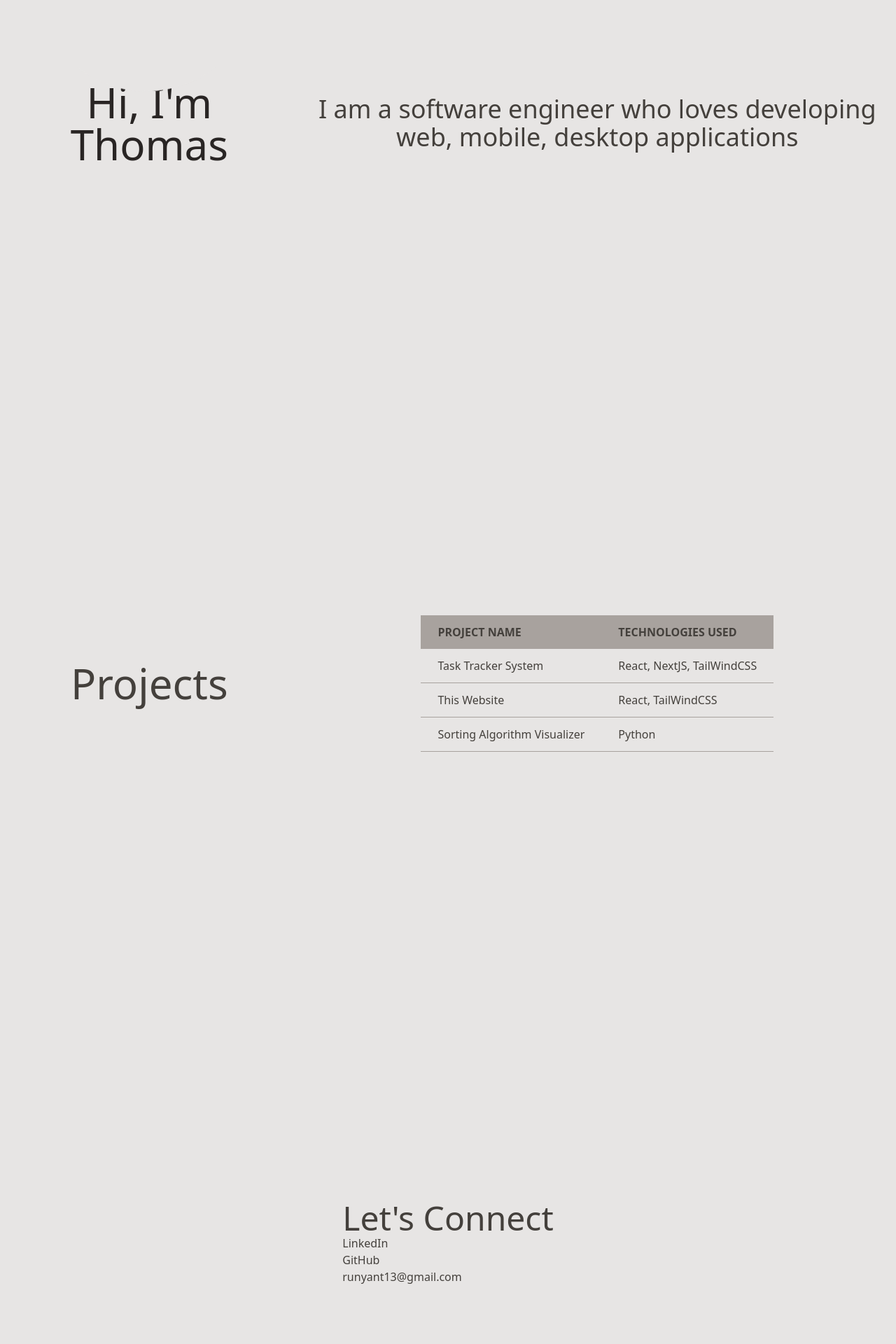
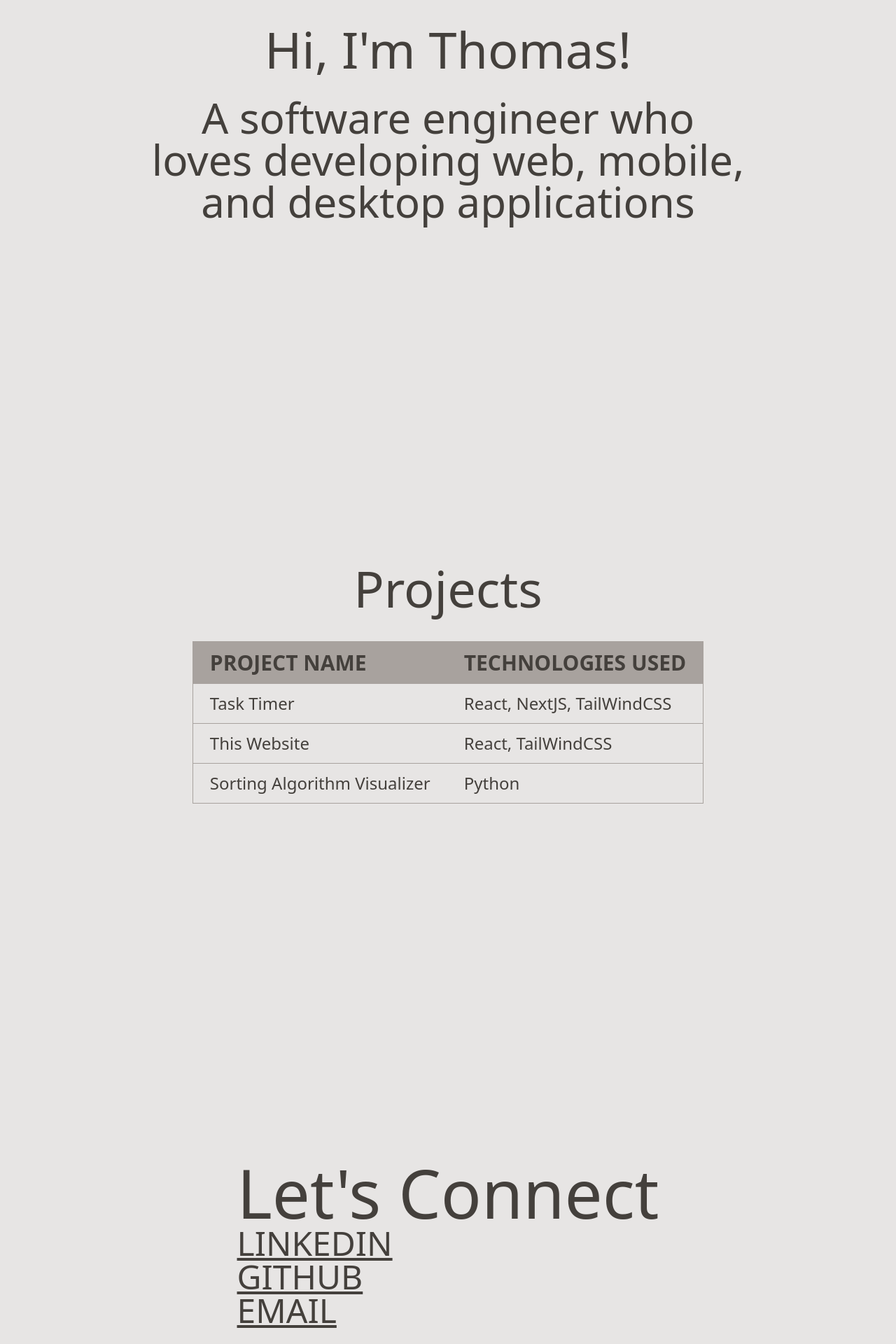
Before and after one commit to TJ-R/Portfolio-Website, a React (Create React App) app: page / in a window 1280 px wide. Shown: the part 280-2200 px from the top of the page at 70% size. Built offline with nearby package versions, Linux system fonts and the light colour scheme.

Commit message:
Updated layout of all pages and changed the typography

```diff
--- a/src/components/About.js
+++ b/src/components/About.js
@@ -2,20 +2,14 @@ const About = () => {
   return (
     <div
       id="about"
-      className="pt-28 h-screen w-full bg-stone-200 flex flex-row"
+      className="pt-28 h-screen w-full bg-stone-200 flex flex-col justify-center items-center space-y-8"
     >
-      <div className="basis-1/3 flex justify-center items-center">
-        <div
-          className="h-40 w-60 overflow-hidden relative text-center
-                    before:content-['Hi,_I\'m_Thomas'] before:text-6xl before:text-stone-800 before:h-full before:w-full
-                    before:flex before:justify-center before:items-center after:absolute after:bg-stone-200 after:w-80 after:h-80
-                    after:-left-11 after:-bottom-20 after:rounded-tl-10xl after:rounded-tr-9xl after:rounded-br-8xl
-                    after:rounded-bl-11xl after:animate-liquid-fill"
-        ></div>
+      <div className="flex justify-center items-center animate-fade-in-down">
+        <p className="text-7xl text-center">Hi, I'm Thomas!</p>
       </div>
-      <div className="basis-2/3 flex justify-center items-center">
-        <p className="text-4xl text-center">
-          I am a software engineer who loves developing web, mobile, desktop
+      <div className="flex justify-center items-center animate-fade-in-down">
+        <p className="text-6xl w-2/3 text-center">
+          A software engineer who loves developing web, mobile, and desktop
           applications
         </p>
       </div>
--- a/src/components/Contact.js
+++ b/src/components/Contact.js
@@ -1,15 +1,33 @@
 const Contact = () => {
   return (
-    <div id="contact" className="pt-28 h-screen w-full bg-stone-200 flex flex-row justify-center items-center text-left">
+    <div
+      id="contact"
+      className="pt-28 h-screen w-full bg-stone-200 flex flex-row justify-center items-center text-left"
+    >
       <div>
-        <h1 className="text-5xl">Let's Connect</h1>
+        <h1 className="text-8xl">Let's Connect</h1>
         <ul className="list-none">
-          <li>LinkedIn</li>
-          <li>GitHub</li>
-          <li>runyant13@gmail.com</li>
+          <li>
+            <a
+              className="text-5xl underline"
+              href="https://www.linkedin.com/in/thomas-runyan-061a64171/"
+            >
+              LINKEDIN
+            </a>
+          </li>
+          <li>
+            <a className="text-5xl underline" href="https://github.com/TJ-R">
+              GITHUB
+            </a>
+          </li>
+          <li>
+            <a className="text-5xl underline" href="mailto:runyant13@gmail.com">
+              EMAIL
+            </a>
+          </li>
         </ul>
       </div>
     </div>
   );
-}
+};
 export default Contact;
--- a/src/components/Navbar.js
+++ b/src/components/Navbar.js
@@ -2,7 +2,7 @@ import { Link } from 'react-scroll';
 const Navbar = () => {
   return (
     <div className="fixed top-0 bg-stone-200 h-24 w-full flex flex-row
-                    justify-between items-center px-10 border-b border-gray-700">
+                    justify-between items-center px-10 border-b border-gray-700 z-50">
       <div>
         <p className="text-xl animate-fade-in-down">Thomas Runyan</p>
       </div>
@@ -10,7 +10,7 @@ const Navbar = () => {
           <ul className="list-none flex flex-row space-x-10">
             <li className="hover:cursor-pointer text-xl
               hover:transition hover:ease-in-out hover:-translate-y-1 hover:scale-110
-              animate-fade-in-down"
+              animate-fade-in-right"
             >
               <Link
                   activeClass="active"
@@ -24,7 +24,7 @@ const Navbar = () => {
             </li>
             <li className="hover:cursor-pointer text-xl
               hover:transition hover:ease-in-out hover:-translate-y-1 hover:scale-110
-              animate-fade-in-down"
+              animate-fade-in-right"
             >
               <Link
                   activeClass="active"
@@ -38,7 +38,7 @@ const Navbar = () => {
             </li>
             <li className="hover:cursor-pointer text-xl
               hover:transition hover:ease-in-out hover:-translate-y-1 hover:scale-110
-              animate-fade-in-down"
+              animate-fade-in-right"
             >
               <Link
                   activeClass="active"
--- a/src/components/Projects.js
+++ b/src/components/Projects.js
@@ -1,31 +1,32 @@
 const Projects = () => {
   return (
-    <div id="projects" className="pt-28 h-screen w-full bg-stone-200 flex flex-row">
-      <div className="basis-1/3 flex justify-center items-center">
-        <h1 className="text-6xl text-center">
+    <div id="projects" className="pt-28 h-screen w-full bg-stone-200
+                                flex flex-col justify-center items-center space-y-10">
+      <div className="flex justify-center items-center">
+        <h1 className="text-7xl text-center">
             Projects
         </h1>
       </div>
-      <div className="basis-2/3 flex justify-center items-center">
-        <table className="table-auto text-left">
+      <div className="flex justify-center items-center">
+        <table className="table-auto text-left border border-stone-400">
           <thead className="uppercase bg-stone-400">
             <tr>
-              <th className="py-3 px-6">Project Name</th>
-              <th className="py-3 px-6">Technologies Used</th>
+              <th className="py-3 px-6 text-3xl">Project Name</th>
+              <th className="py-3 px-6 text-3xl">Technologies Used</th>
             </tr>
           </thead>
           <tbody>
             <tr className="border-b border-stone-400">
-              <td className="py-3 px-6">Task Tracker System</td>
-              <td className="py-3 px-6">React, NextJS, TailWindCSS</td>
+              <td className="py-3 px-6 text-2xl">Task Timer</td>
+              <td className="py-3 px-6 text-2xl">React, NextJS, TailWindCSS</td>
             </tr>
             <tr className="border-b border-stone-400">
-              <td className="py-3 px-6">This Website</td>
-              <td className="py-3 px-6">React, TailWindCSS</td>
+              <td className="py-3 px-6 text-2xl">This Website</td>
+              <td className="py-3 px-6 text-2xl">React, TailWindCSS</td>
             </tr>
             <tr className="border-b border-stone-400">
-              <td className="py-3 px-6">Sorting Algorithm Visualizer</td>
-              <td className="py-3 px-6">Python</td>
+              <td className="py-3 px-6 text-2xl">Sorting Algorithm Visualizer</td>
+              <td className="py-3 px-6 text-2xl">Python</td>
             </tr>
           </tbody>
         </table>
--- a/tailwind.config.js
+++ b/tailwind.config.js
@@ -26,18 +26,29 @@ module.exports = {
             transform: "translateY(0)",
           },
         },
+        "fade-in-right": {
+          "0%": {
+            opacity: "0",
+            transform: "translateX(10px)",
+          },
+          "100%": {
+            opacity: "1",
+            transform: "translateX(0)",
+          },
+        },
         liquid: {
           "0%": {
             transform: "translateY(0) rotate(0deg)",
           },
           "100%": {
-            transform: "translateY(-100%) rotate(500deg)",
+            transform: "translateY(-100%) rotate(360deg)",
           },
         },
       },
       animation: {
-        "fade-in-down": "fade-in-down 1s ease-out",
-        "liquid-fill": "liquid 10s ease-in-out infinite",
+        "fade-in-down": "fade-in-down 3s ease-out",
+        "fade-in-right": "fade-in-right 3s ease-out",
+        "liquid-fill": "liquid 6.5s ease-in-out 1 forwards",
       },
     },
   },
```
